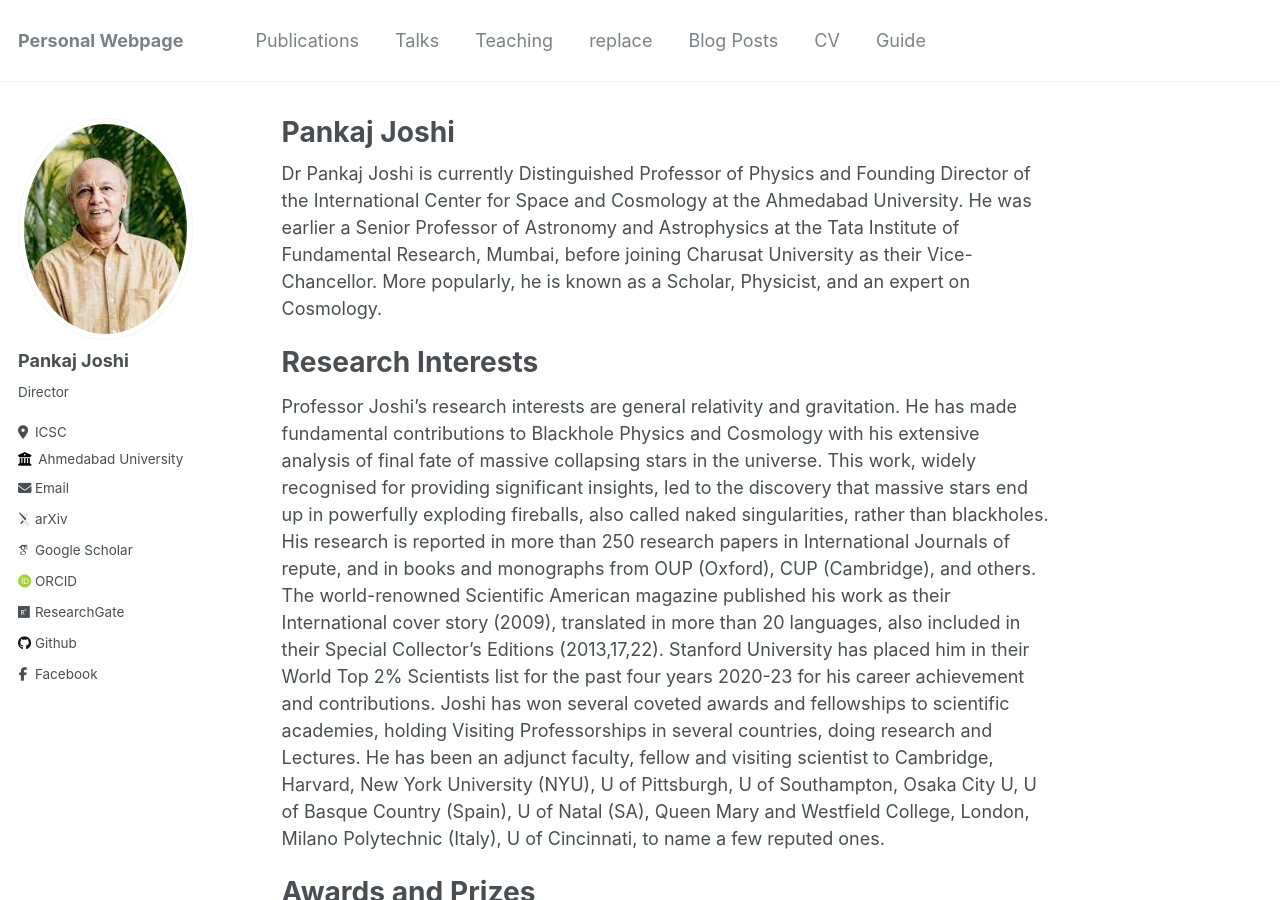
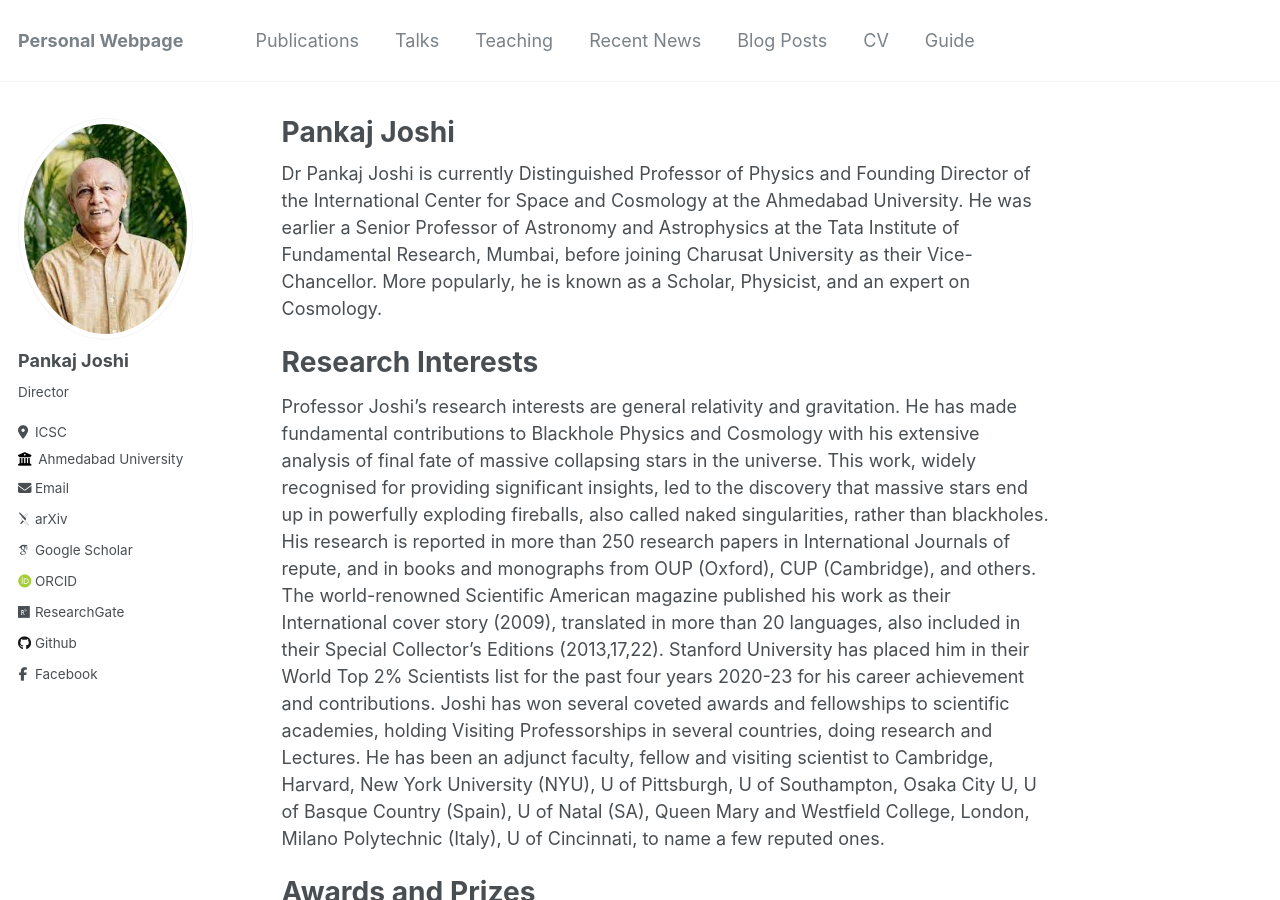
Before and after one commit to Pankaj-S-Joshi/Pankaj-S-Joshi.github.io, a Jekyll site: the page built from _pages/about.md, in a window 1280 px wide and 900 px high. Built offline with Jekyll 4.4.1, drawn with Linux system fonts in a browser that asks for light colours; some web fonts are replaced.

Commit message:
Update navigation.yml

```diff
--- a/_data/navigation.yml
+++ b/_data/navigation.yml
@@ -9,8 +9,8 @@ main:
   - title: "Teaching"
     url: /teaching/
 
-  - title: "replace"
-    url: /portfolio/
+  - title: "Recent News"
+    url: /Recent News/
 
   - title: "Blog Posts"
     url: /year-archive/
```
